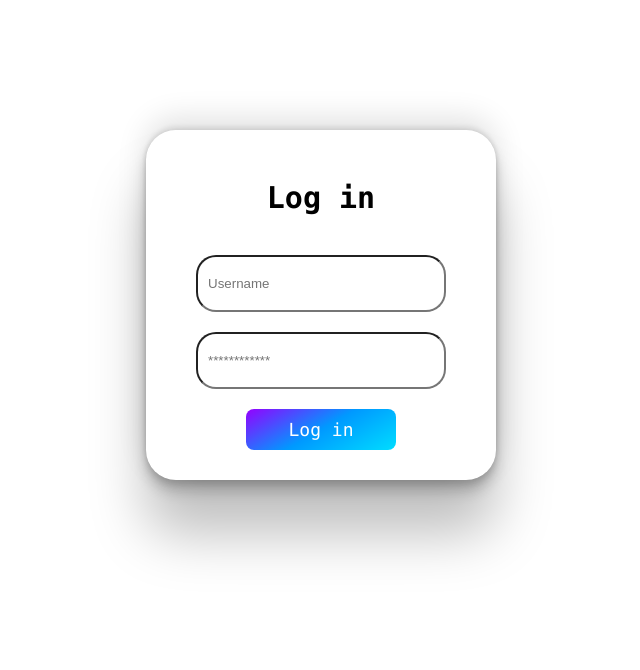
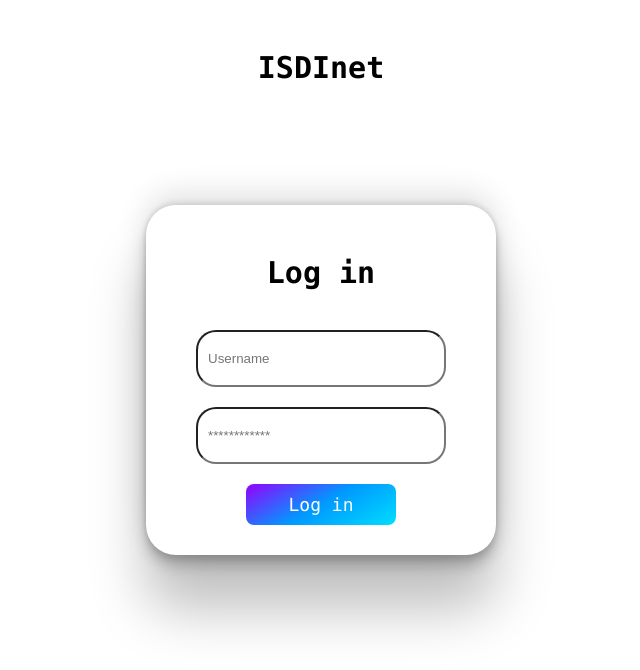
Before and after one commit to dvidaal/202301-w7chwe-diana-vidal-front, a React (Create React App) app: page / in a window 1280 px wide. Shown: the top 670 px of the page, without its empty margins (319-959 px from the left). Built offline with nearby package versions, Linux system fonts and the light colour scheme.

Commit message:
Create header component, styles and test

```diff
--- a/src/App.tsx
+++ b/src/App.tsx
@@ -1,3 +1,4 @@
+import Header from "./components/Header/Header";
 import LoginForm from "./components/LoginForm/LoginForm";
 import GlobalStyles from "./styles/GlobalStyles";
 
@@ -5,6 +6,7 @@ const App = () => {
   return (
     <div className="App">
       <GlobalStyles />
+      <Header />
       <LoginForm />
     </div>
   );
--- /dev/null
+++ b/src/components/Header/Header.tsx
@@ -0,0 +1,13 @@
+import HeaderStyled from "./HeaderStyled";
+
+const Header = (): JSX.Element => {
+  return (
+    <>
+      <HeaderStyled>
+        <h1>ISDInet</h1>
+      </HeaderStyled>
+    </>
+  );
+};
+
+export default Header;
--- /dev/null
+++ b/src/components/Header/HeaderStyled.tsx
@@ -0,0 +1,9 @@
+import styled from "styled-components";
+
+const HeaderStyled = styled.header`
+  display: flex;
+  align-items: center;
+  justify-content: center;
+`;
+
+export default HeaderStyled;
--- a/src/components/LoginForm/LoginForm.tsx
+++ b/src/components/LoginForm/LoginForm.tsx
@@ -4,7 +4,7 @@ const LoginForm = (): JSX.Element => {
   return (
     <LoginFormStyled>
       <form className="containerForm">
-        <h1>Log in</h1>
+        <h2>Log in</h2>
         <input
           className="containerForm__input"
           placeholder="Username"
```
Also changed, not shown: 1 other file (tests, documents, lock files or other folders).
